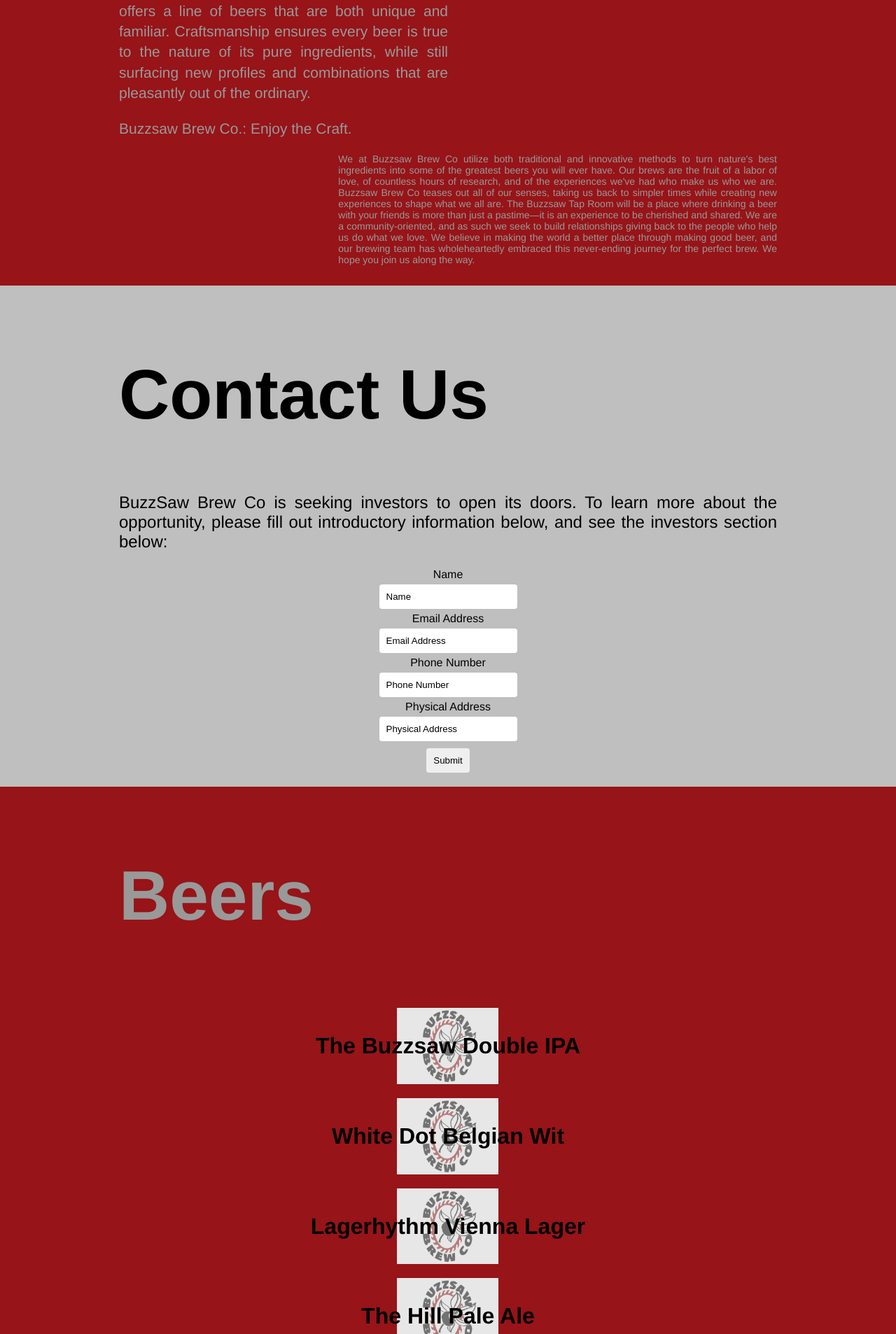
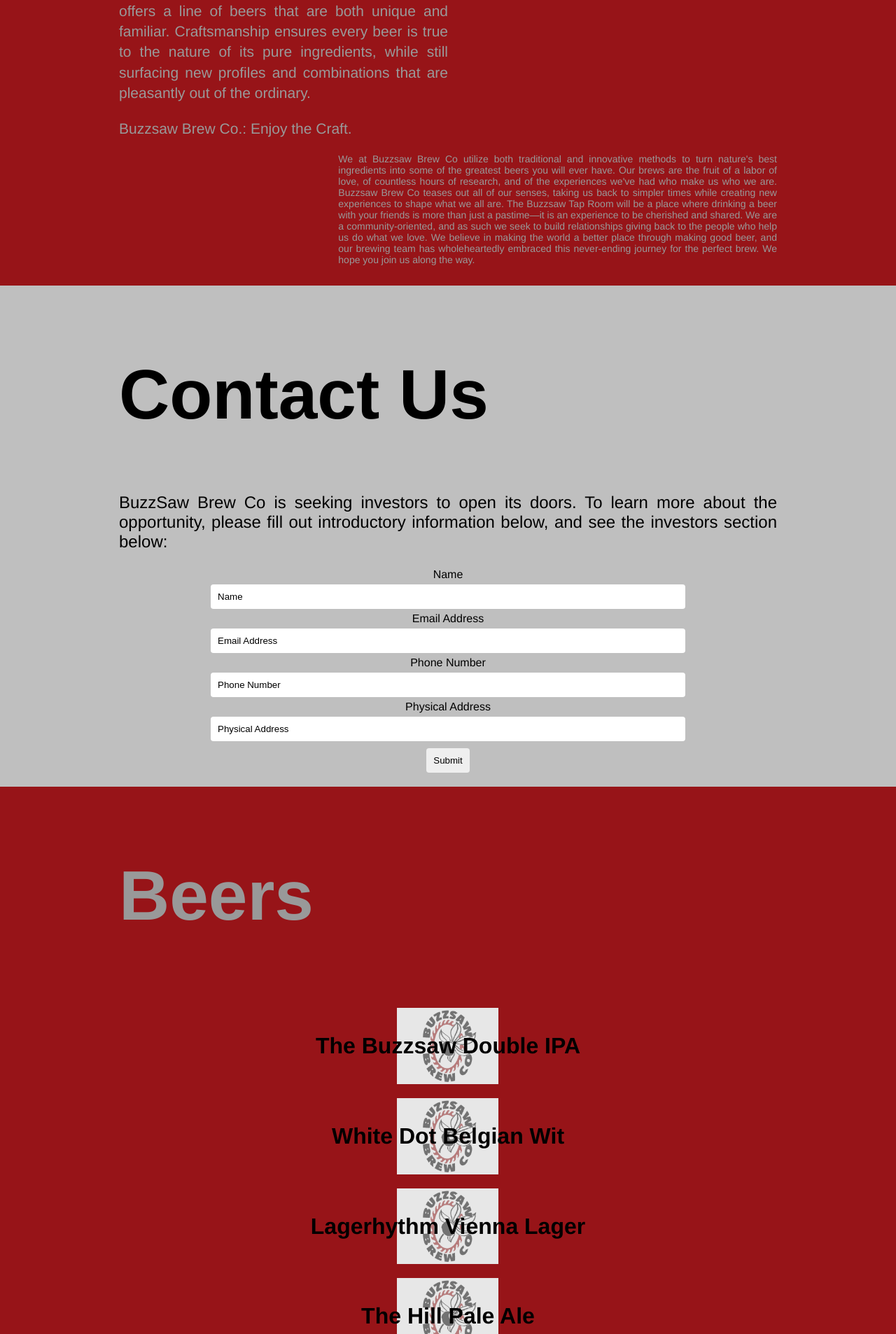
Before and after one commit to arquinn/arquinn.github.io, a Jekyll site: the page built from test.html, in a window 1280 px wide. Shown: the part 1313-3219 px from the top of the page at 70% size. Built offline with Jekyll 4.4.1, drawn with Linux system fonts in a browser that asks for light colours; nearby versions of some CDN libraries.

Commit message:
Update test.html

```diff
--- a/test.html
+++ b/test.html
@@ -18,13 +18,13 @@
         <p>BuzzSaw Brew Co is seeking investors to open its doors. To learn more about the opportunity, please fill out introductory information below, and see the investors section below:</p>
  <form action="https://formspree.io/andrew@buzzsawbrewco.com" method="POST">
     <label for="name">Name</label><br>
-    <input type="textbox" id="name" name="name" value="Name" onfocus="if (this.value=='Name') this.value='';"/><br>
+    <input type="textbox" id="name" class="input" name="name" value="Name" onfocus="if (this.value=='Name') this.value='';"/><br>
     <label for="email">Email Address</label><br>
-    <input type="textbox" id="email" name="email_address" value="Email Address" onfocus="if (this.value=='Email Address') this.value='';"/><br>
+    <input type="textbox" id="email" class="input" name="email_address" value="Email Address" onfocus="if (this.value=='Email Address') this.value='';"/><br>
     <label for="phone">Phone Number</label><br>
-    <input type="textbox" id="phone" name="phone_number" value="Phone Number" onfocus="if (this.value=='Phone Number') this.value='';"/><br>
+    <input type="textbox" id="phone" class="input" name="phone_number" value="Phone Number" onfocus="if (this.value=='Phone Number') this.value='';"/><br>
     <label for="address">Physical Address</label><br>
-    <input type="textbox" id="address" name="address" value="Physical Address" onfocus="if (this.value=='Physical Address') this.value='';"/><br>
+    <input type="textbox" id="address" class="input" name="address" value="Physical Address" onfocus="if (this.value=='Physical Address') this.value='';"/><br>
     <input type="submit" value="Submit">
 </form>
 
```
